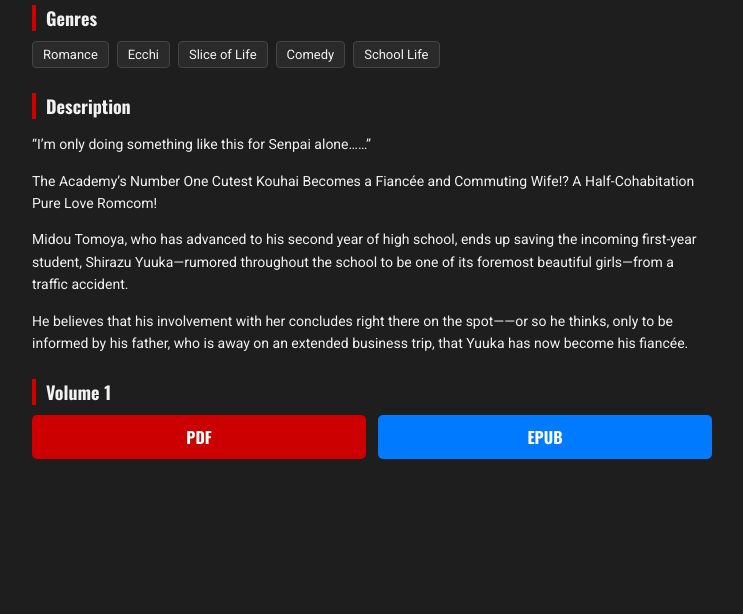
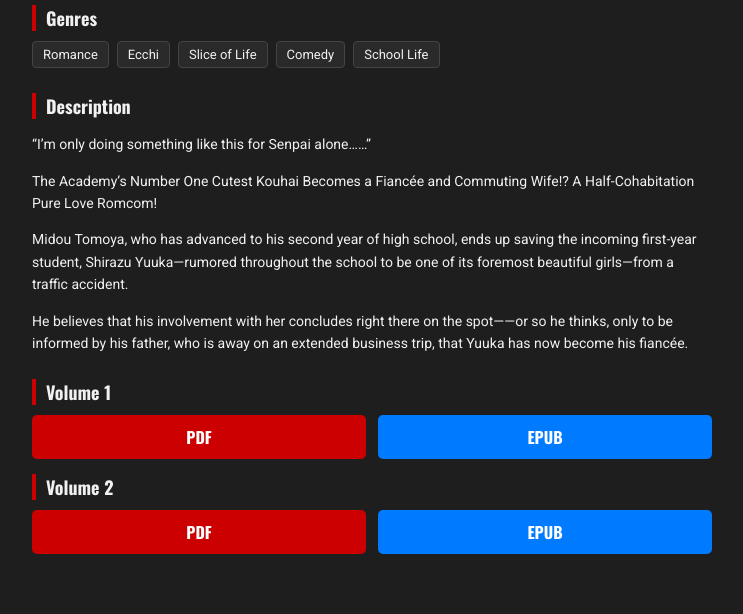
Before and after one commit to RJ-Novels/RJ-Novels, a Jekyll site: the page built from _novels/the_lifesaver.html, in a window 1280 px wide. Shown: the part 817-1431 px from the top of the page, without its empty margins (268-1011 px from the left). Built offline with Jekyll 4.4.1, drawn with Linux system fonts in a browser that asks for light colours; comment, search, counter and statistics services are not loaded; before the commit the page ends 1336 px from its top, so only the background shows below that.

Commit message:
Update the_lifesaver.html

```diff
--- a/_novels/the_lifesaver.html
+++ b/_novels/the_lifesaver.html
@@ -44,5 +44,10 @@ comments: true
       <a href="https://link-center.net/1276410/1nnd5HNpouI2" class="btn pdf">PDF</a>
       <a href="https://link-target.net/1276410/bYQoJRcuSfJg" class="btn epub">EPUB</a>
     </div>
+    <h2 class="section-header">Volume 2</h2>
+    <div class="download-buttons">
+      <a href="https://link-center.net/127647810/1nnmd5HNtouI2" class="btn pdf">PDF</a>
+      <a href="https://link-target.net/127641907/bYQokRcuSfJg" class="btn epub">EPUB</a>
+    </div>
   </section>
 </main>
```
